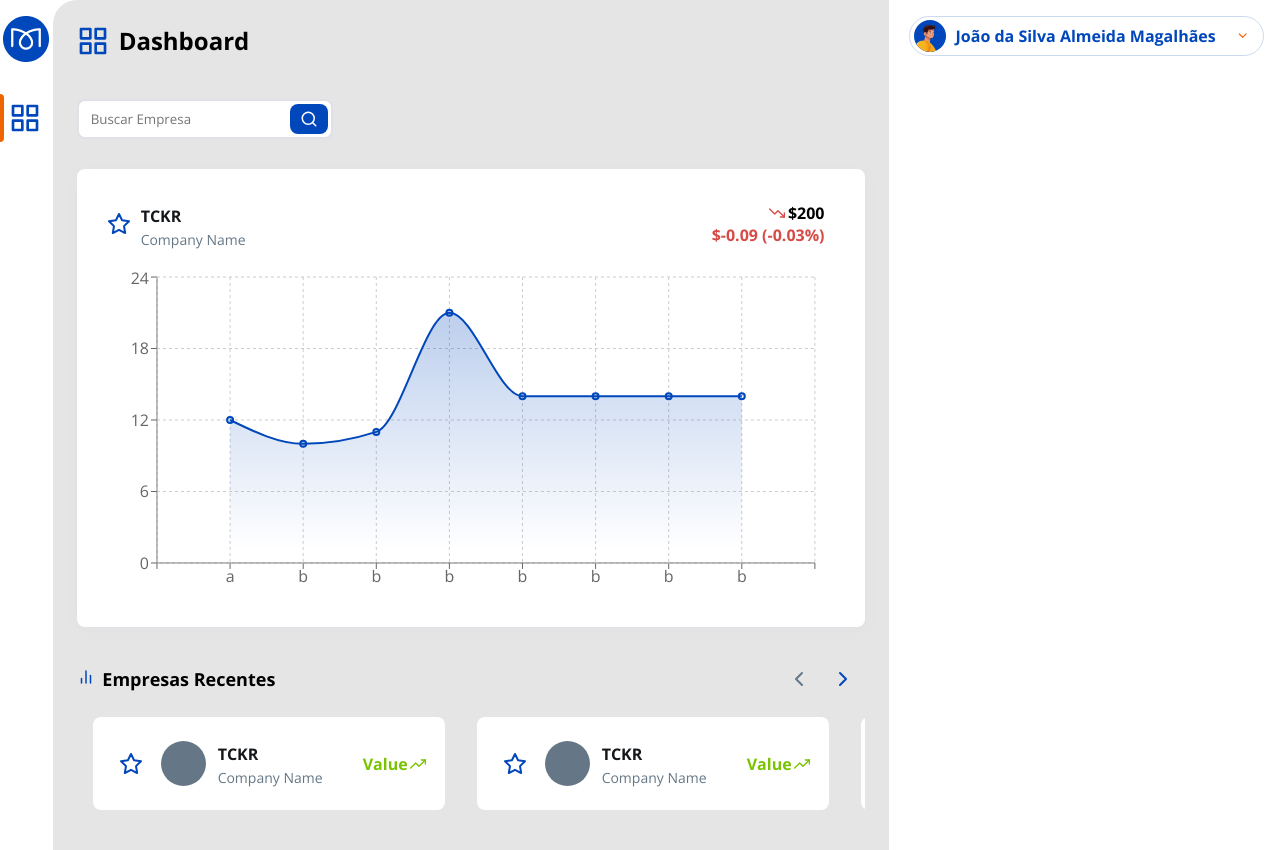
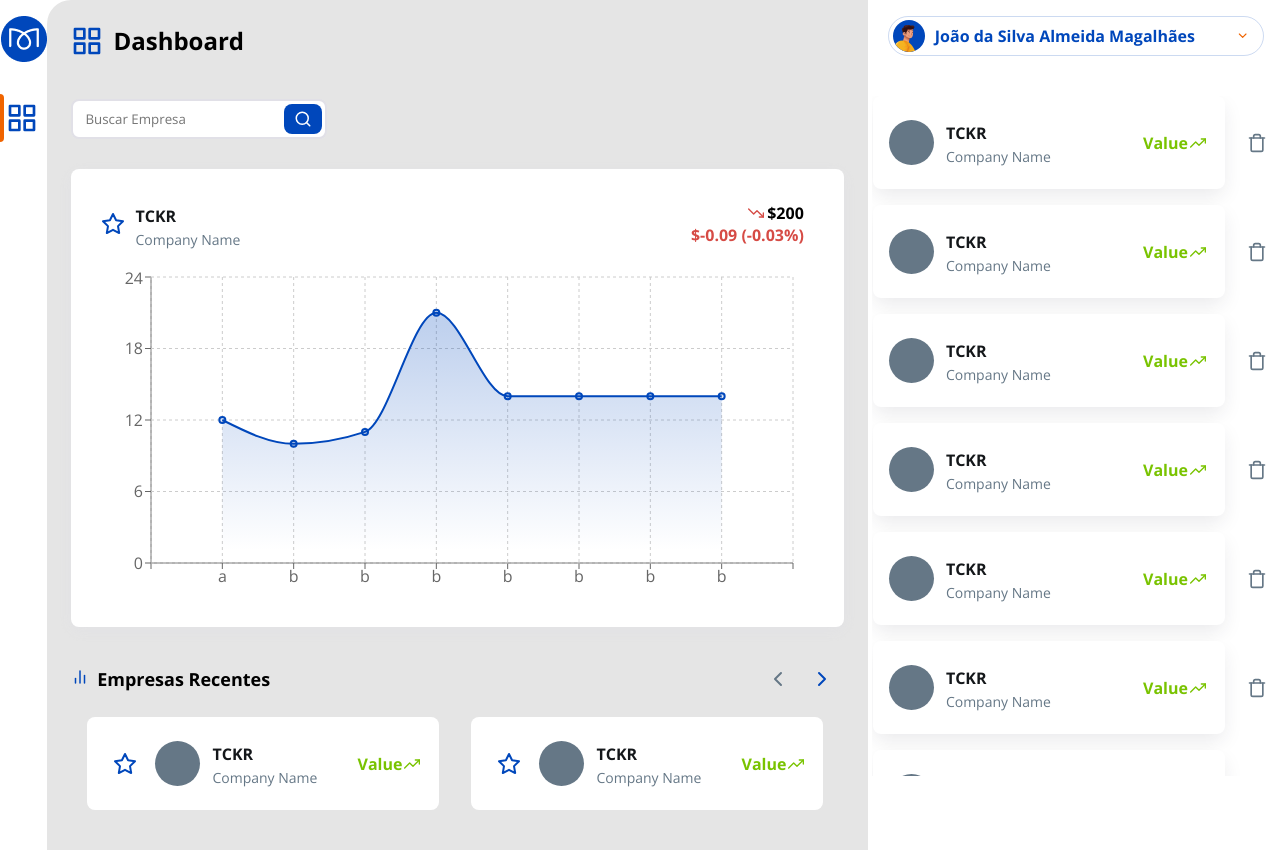
Before and after one commit to gabrielcarneiro97/stocks-panel, a React (Create React App) app: page / in a window 1280 px wide. Built offline with nearby package versions, Linux system fonts and the light colour scheme.

Commit message:
terminei a barra de favoritos

```diff
--- /dev/null
+++ b/src/components/Favorites/FavoriteStockCard/FavoriteStockCard.tsx
@@ -0,0 +1,26 @@
+import { FiTrash } from 'react-icons/fi';
+import styled, { useTheme } from 'styled-components';
+import { Button, StockCard } from '../..';
+
+const Container = styled.div`
+  display: flex;
+  align-items: center;
+  justify-content: center;
+
+  button {
+    margin-left: 12px;
+  }
+`;
+
+export default function FavoriteStockCard() {
+  const theme = useTheme();
+
+  return (
+    <Container>
+      <StockCard />
+      <Button variant="ghost">
+        <FiTrash color={theme.colors.gray002} size={20} />
+      </Button>
+    </Container>
+  );
+}
--- a/src/components/Favorites/Favorites.tsx
+++ b/src/components/Favorites/Favorites.tsx
@@ -1,5 +1,6 @@
 import styled from 'styled-components';
 import { ProfileBar } from '..';
+import FavoriteStockCard from './FavoriteStockCard/FavoriteStockCard';
 
 const Container = styled.div`
   display: flex;
@@ -10,11 +11,52 @@ const Container = styled.div`
   margin-left: 12px;
 `;
 
+const Cards = styled.div`
+  display: flex;
+  flex-direction: column;
+  margin-top: 24px;
+  height: 85vh;
+
+  overflow-y: scroll;
+  scroll-behavior: smooth;
+
+  margin-right: 2px;
+
+  & > div {
+    margin-bottom: 16px;
+  }
+
+  &::-webkit-scrollbar {
+    width: 6px;
+  }
+
+  &::-webkit-scrollbar-thumb {
+    background-color: ${(props) => props.theme.colors.gray002};
+    border-radius: 10px;
+    cursor: pointer;
+  }
+`;
+
 export default function Favorites() {
   return (
     <Container>
       <ProfileBar />
+      <Cards>
+        <FavoriteStockCard />
+        <FavoriteStockCard />
+        <FavoriteStockCard />
+        <FavoriteStockCard />
+        <FavoriteStockCard />
+        <FavoriteStockCard />
+        <FavoriteStockCard />
+        <FavoriteStockCard />
+        <FavoriteStockCard />
+        <FavoriteStockCard />
+        <FavoriteStockCard />
+        {/* <FavoriteStockCard /> */}
+        {/* <FavoriteStockCard /> */}
 
+      </Cards>
     </Container>
   );
 }
```
